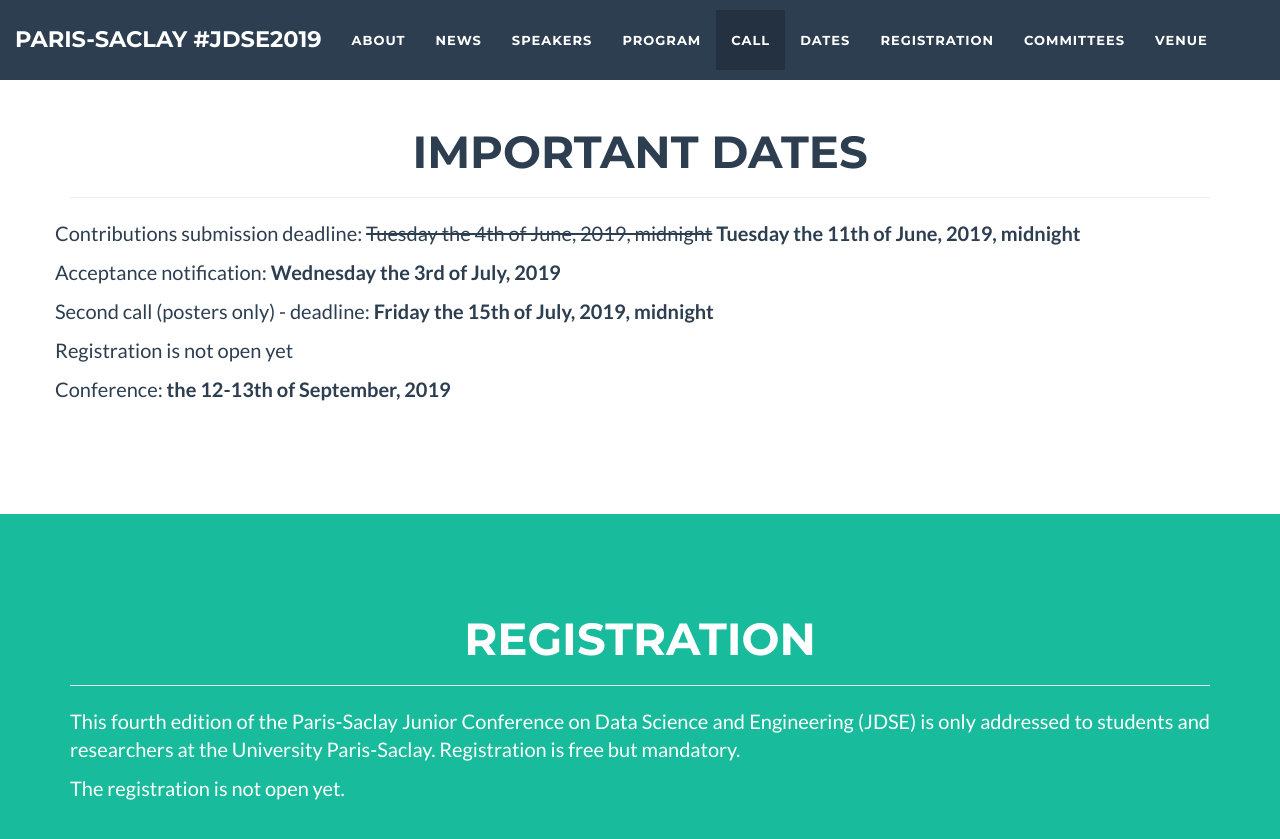
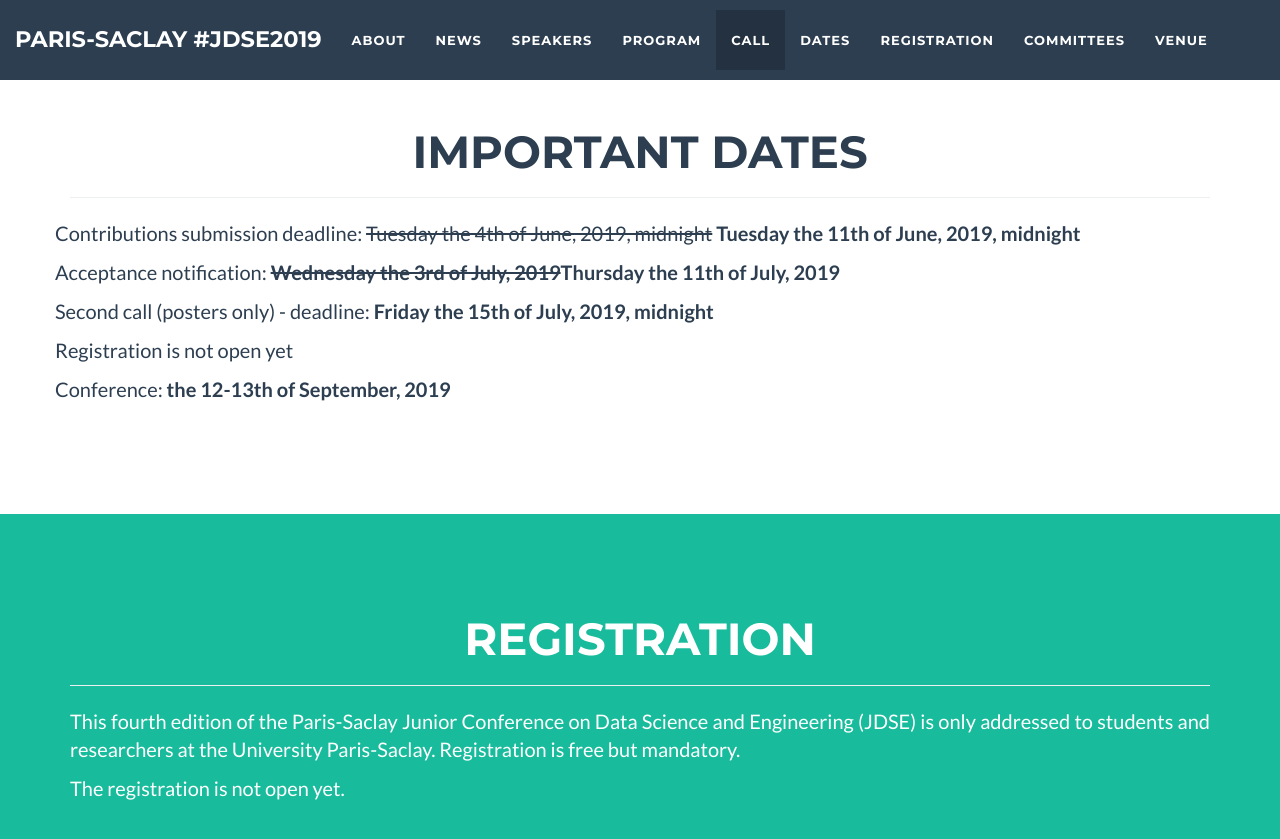
Before and after one commit to jdse-paris/jDSE2019, a Jekyll site: the page built from index.html, in a window 1280 px wide and 900 px high, scrolled down 7300 px. Shown: the top 839 px of the window. Built offline with Jekyll 4.4.1, drawn with Linux system fonts in a browser that asks for light colours.

Commit message:
Update dates.html

```diff
--- a/_includes/dates.html
+++ b/_includes/dates.html
@@ -9,7 +9,7 @@
             </div>
             <div class="row">
               <p>Contributions submission deadline:  <strike>Tuesday the 4th of June, 2019, midnight</strike> <b>Tuesday the 11th of June, 2019, midnight</b></p>
-              <p>Acceptance notification: <b>Wednesday the 3rd of July, 2019</b></p>
+              <p>Acceptance notification: <strike><b>Wednesday the 3rd of July, 2019</b></strike><b>Thursday the 11th of July, 2019</b></p>
 	      <p>Second call (posters only) - deadline: <b>Friday the 15th of July, 2019, midnight</b></p>
 	      <p>Registration is not open yet</p>
 	      <!-- <p>Close registration:  <b>TBA</b> -->
```
